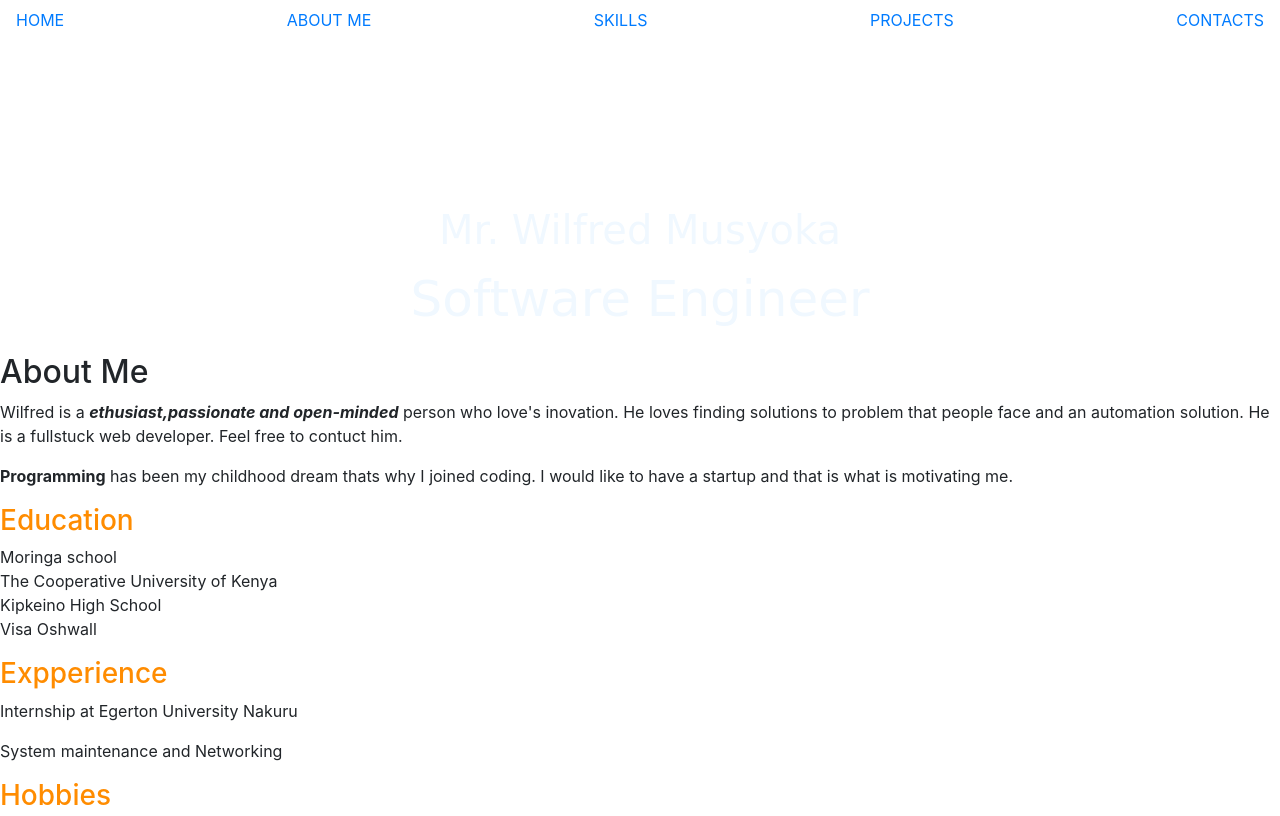
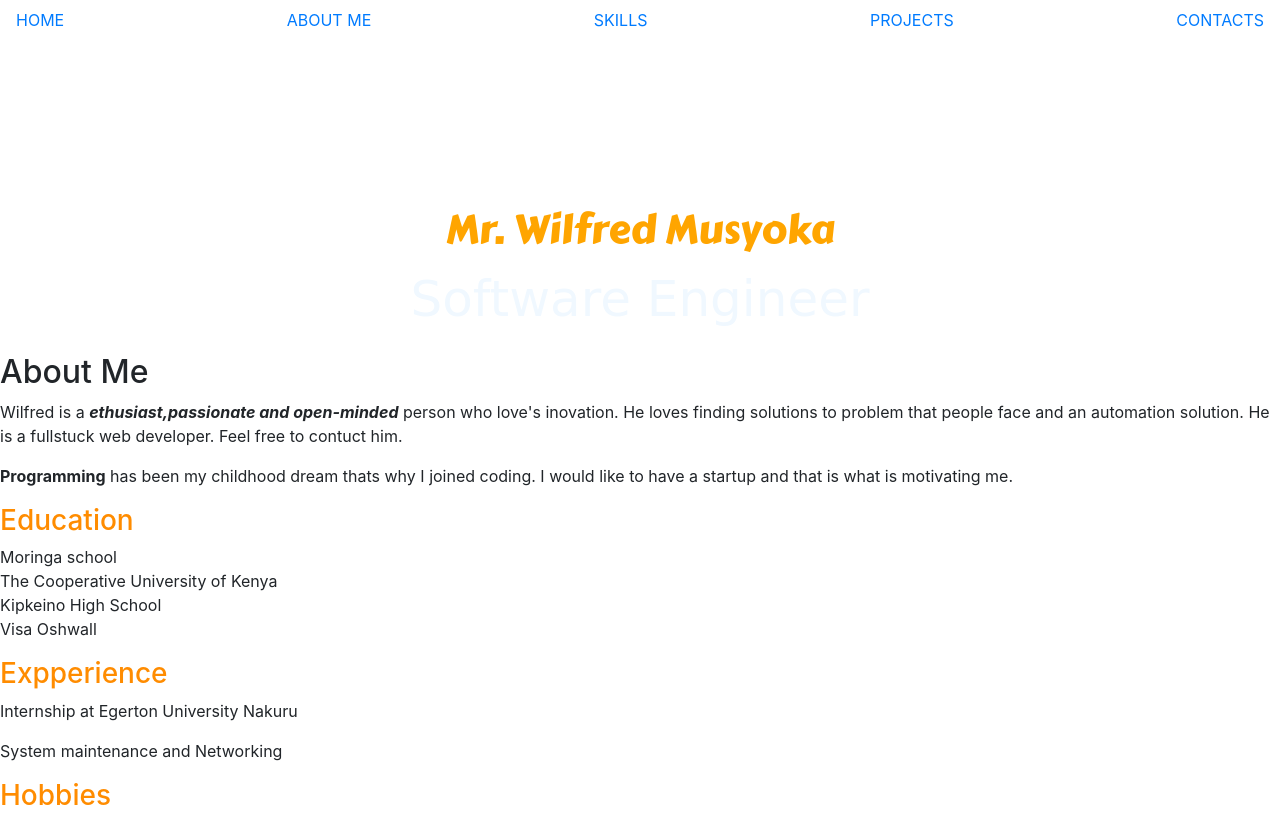
Before and after one commit to ngila-svg/Portfolio, a plain HTML site: page index.html in a window 1280 px wide. Shown: the top 816 px of the page. Drawn offline with nearby package versions, Linux system fonts and the light colour scheme; a web font is replaced by a local one.

Commit message:
add style to h1

```diff
--- a/css/styles.css
+++ b/css/styles.css
@@ -36,3 +36,9 @@
 .pic img{
     width: 300px;
 }
+h1{
+    text-align: center;
+    color: orange;
+    font-size: 50px;
+    font-family: 'Carter One', cursive;
+}
```
